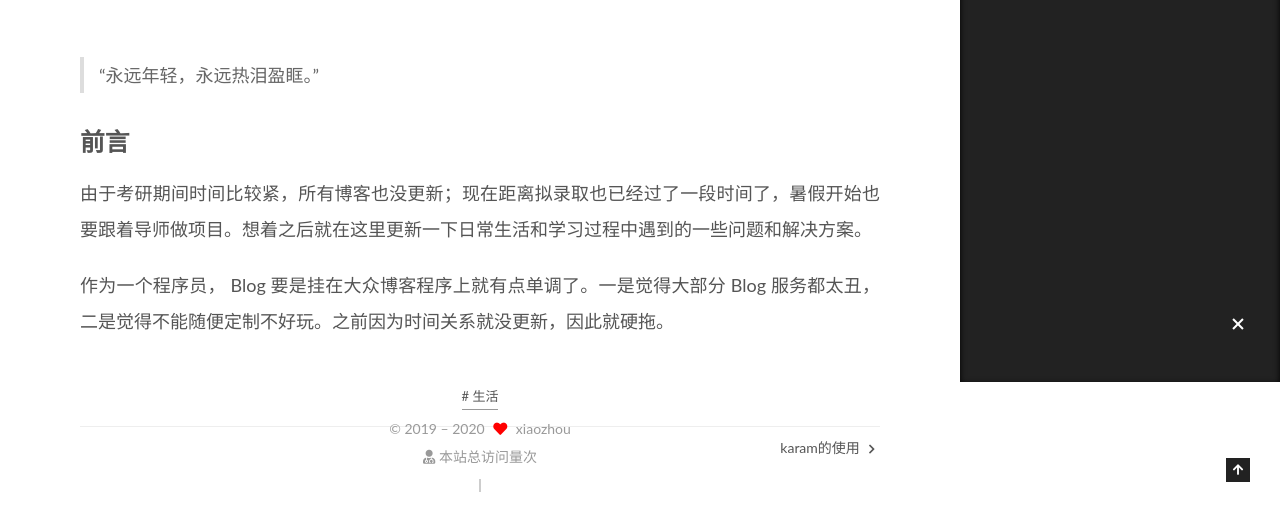
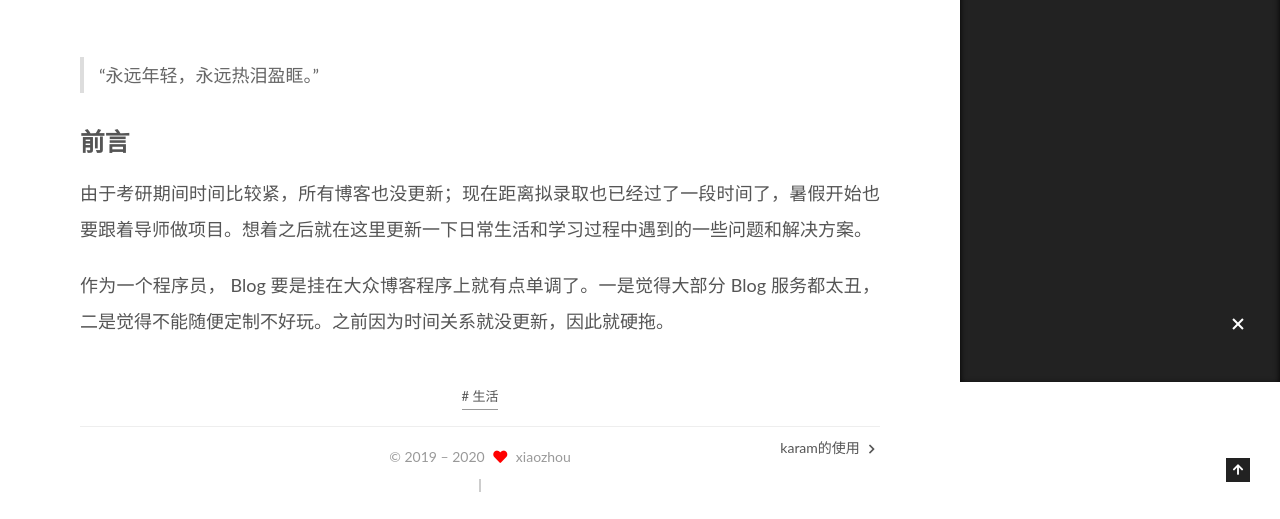
Before and after one commit to zhouliqi/zhouliqi.github.io, a plain HTML site: page 2020/07/11/hello-2020/index.html in a window 1280 px wide. Shown: the part 418-937 px from the top of the page. Drawn offline with Linux system fonts and the light colour scheme; some packages are replaced by stand-ins of ours; a script that the page names is missing.

Commit message:
Site updated: 2020-07-25 10:59:57

```diff
--- a/2020/07/11/hello-2020/index.html
+++ b/2020/07/11/hello-2020/index.html
@@ -356,7 +356,7 @@
 
 
 
-<script async src="https://busuanzi.ibruce.info/busuanzi/2.3/busuanzi.pure.mini.js"></script>
+
 <div class="copyright">
 
   &copy; 2019 –
@@ -366,11 +366,6 @@
   </span>
   <span class="author" itemprop="copyrightHolder">xiaozhou</span>
 </div>
-  <div class="powered-by">
-  <i class="fa fa-user-md"></i><span id="busuanzi_container_site_uv">
-    本站总访问量<span id="busuanzi_value_site_uv"></span>次
-  </span>
-  </div>
   <!-- <div class="powered-by">由 <a href="https://hexo.io/" class="theme-link" rel="noopener" target="_blank">Hexo</a> & <a href="https://muse.theme-next.org/" class="theme-link" rel="noopener" target="_blank">NexT.Muse</a> 强力驱动
   </div>
   -->
```
Also changed, not shown: 2020/07/18/use-karam/index.html (+1 -6 lines), about/index.html (+1 -6 lines), archives/2020/07/index.html (+1 -6 lines), archives/2020/index.html (+1 -6 lines), archives/index.html (+1 -6 lines), categories/index.html (+1 -6 lines), index.html (+1 -6 lines), tags/index.html (+1 -6 lines), tags/karam/index.html (+1 -6 lines), tags/生活/index.html (+1 -6 lines), tags/知识图谱/index.html (+1 -6 lines).
